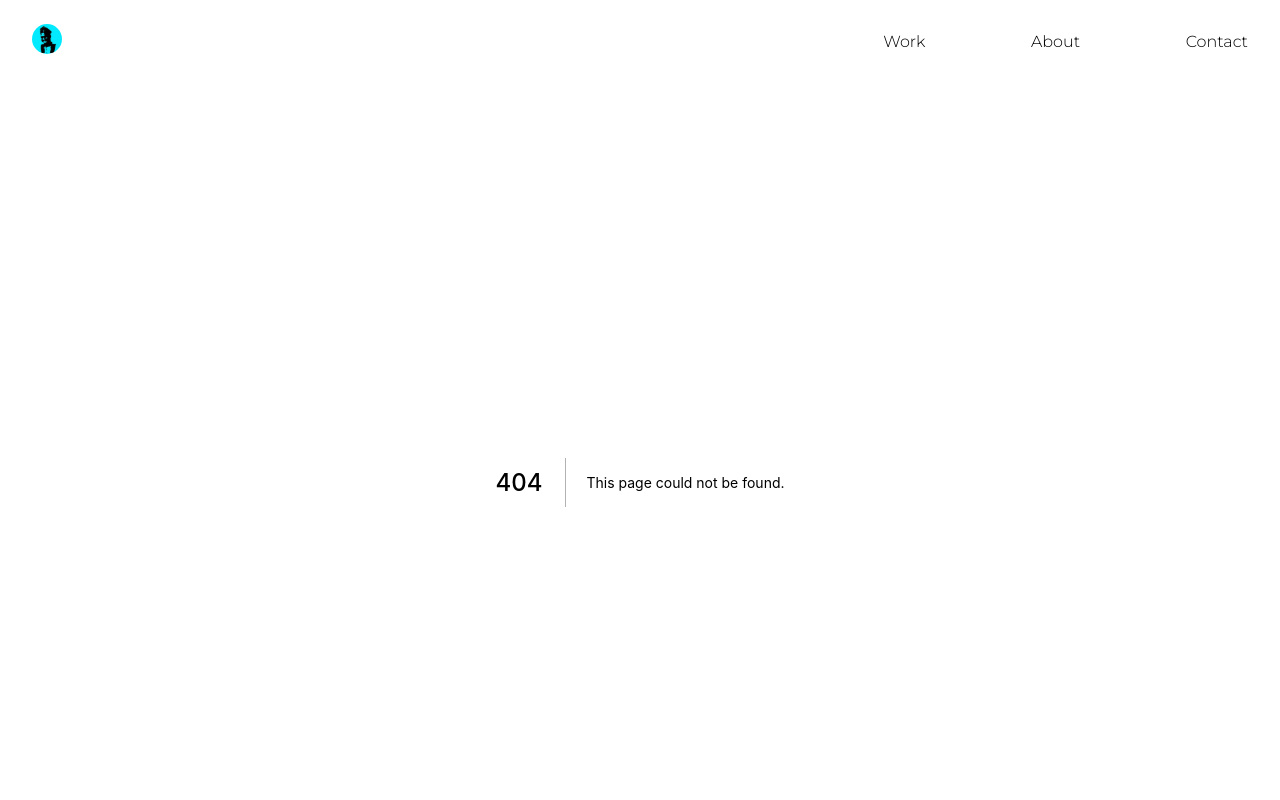
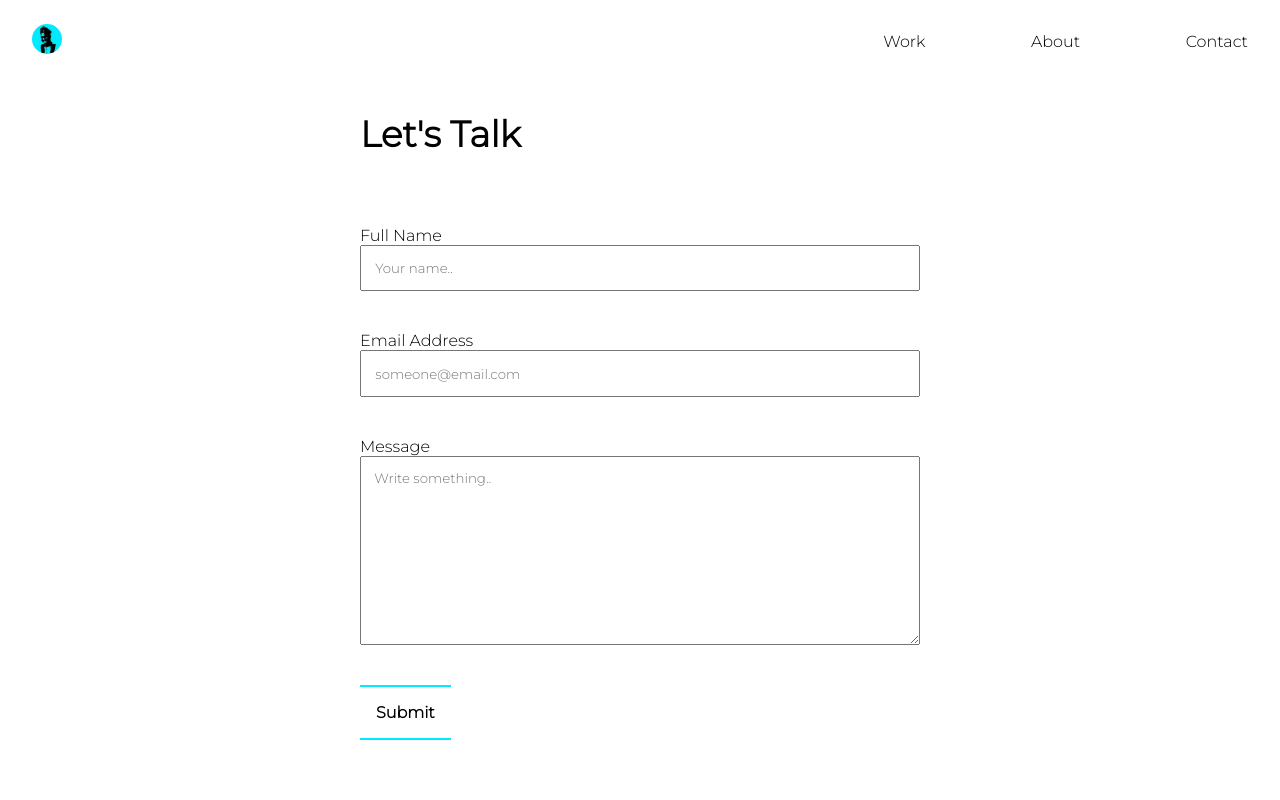
Before and after one commit to davadeola/portfolio-frontend, a Next.js app: page /contact in a window 1280 px wide. Before the commit this address had no page. Shown: the top 800 px of the page. Built offline with nearby package versions, Linux system fonts and the light colour scheme.

Commit message:
ccreated layout for contact form

```diff
--- a/components/Navbar.js
+++ b/components/Navbar.js
@@ -19,7 +19,7 @@ const Navbar = () => {
         <Link href="/about">
           <a>About</a>
         </Link>
-        <Link href="/">
+        <Link href="/contact">
           <a>Contact</a>
         </Link>
       </div>
--- /dev/null
+++ b/pages/contact.js
@@ -0,0 +1,42 @@
+import React from "react";
+
+const contact = () => {
+  return (
+    <div className="container">
+      <div className="row">
+        <div className="column">
+          {/* contact form */}
+
+          <form class="form">
+            <h2>Let's Talk</h2>
+            <div className="form-input">
+              <label for="name">Full Name</label>
+              <input type="text" name="name" placeholder="Your name.." />
+            </div>
+
+            <div className="form-input">
+              <label for="lname"> Email Address</label>
+              <input type="text" name="email" placeholder="someone@email.com" />
+            </div>
+
+            <div className="form-input">
+              <label for="subject">Message</label>
+              <textarea
+                rows={10}
+                name="subject"
+                placeholder="Write something.."
+              />
+            </div>
+            <div>
+              <button type="submit" className="btn">
+                Submit
+              </button>
+            </div>
+          </form>
+        </div>
+      </div>
+    </div>
+  );
+};
+
+export default contact;
--- a/styles/globals.css
+++ b/styles/globals.css
@@ -2,19 +2,21 @@ html,
 body {
   padding: 0;
   margin: 0;
+}
+
+* {
   font-family: "Montserrat", sans-serif;
 }
-
 h1 {
   font-size: 60px;
 }
 
 h2 {
-  font-size: 30px;
+  font-size: 36px;
 }
 
 h3 {
-  font-size: 20px;
+  font-size: 24px;
 }
 
 a {
@@ -54,6 +56,7 @@ small {
   display: flex;
   justify-content: space-between;
   align-items: flex-start;
+  gap: 1em;
 }
 
 .container {
@@ -78,9 +81,10 @@ small {
 
 .btn {
   background-color: #fff;
-  padding: 3.5px;
+  padding: 1em;
   border: none;
   border-bottom: 2.5px solid;
+  border-top: 2.5px solid;
   border-color: #02eaff;
   font-family: inherit;
   font-weight: bold;
@@ -119,3 +123,22 @@ small {
 .about-entry {
   margin-bottom: 2.5em;
 }
+
+.form {
+  display: flex;
+  flex-direction: column;
+  gap: 2.5em;
+  padding: 0 25%;
+}
+
+.form-input {
+  display: flex;
+  flex-direction: column;
+}
+
+.form-input > input,
+textarea {
+  flex-grow: 1;
+  max-width: 40rem;
+  padding: 1em;
+}
```
